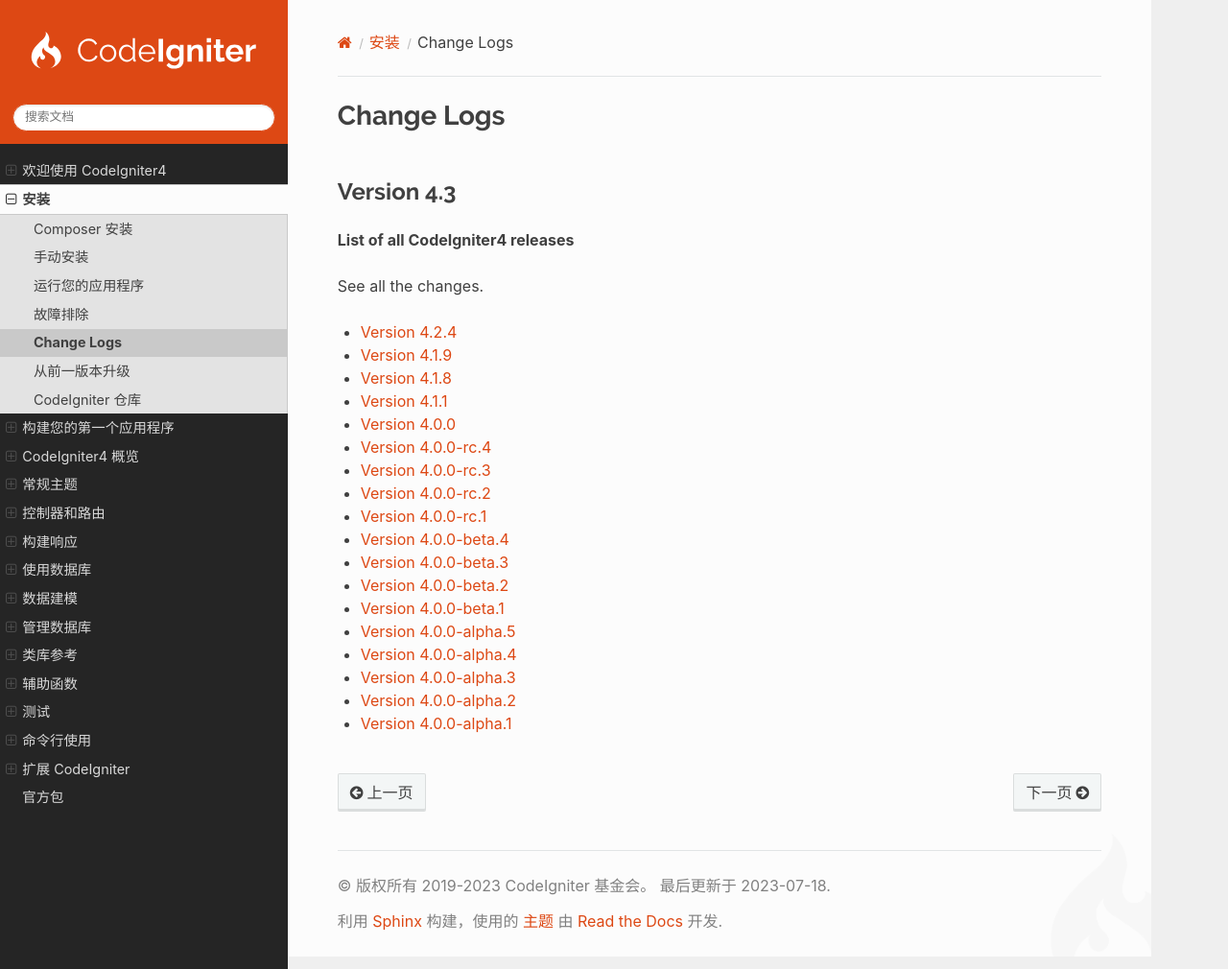
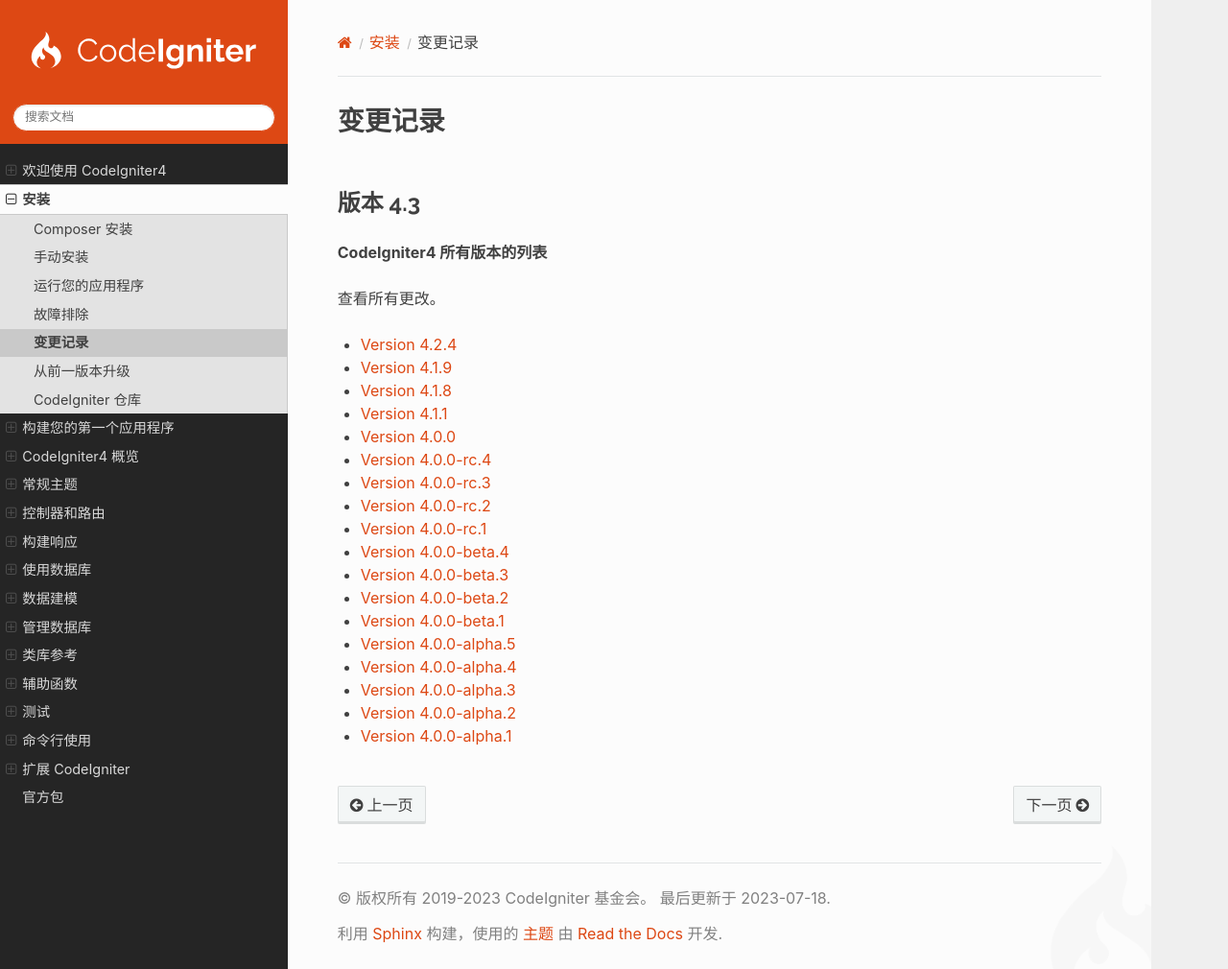
Before and after one commit to CodeIgniter-Chinese/codeigniter4-user-guide, a Sphinx documentation site: the page built from source/changelogs/index.rst, in a window 1280 px wide and 1010 px high. Shown: the whole window at 96% size. Built offline with Sphinx 7.4.7 and the Read the Docs theme 2.0.0, drawn with Linux system fonts in a browser that asks for light colours; pages that are not in the unit, such as notebooks, are missing from menus.

Commit message:
Update index.rst

```diff
--- a/source/changelogs/index.rst
+++ b/source/changelogs/index.rst
@@ -1,13 +1,13 @@
 ###########
-Change Logs
+变更记录
 ###########
 
-Version |version|
+版本 |version|
 =================
 
-**List of all CodeIgniter4 releases**
+**CodeIgniter4 所有版本的列表**
 
-See all the changes.
+查看所有更改。
 
 .. toctree::
     :titlesonly:
```
